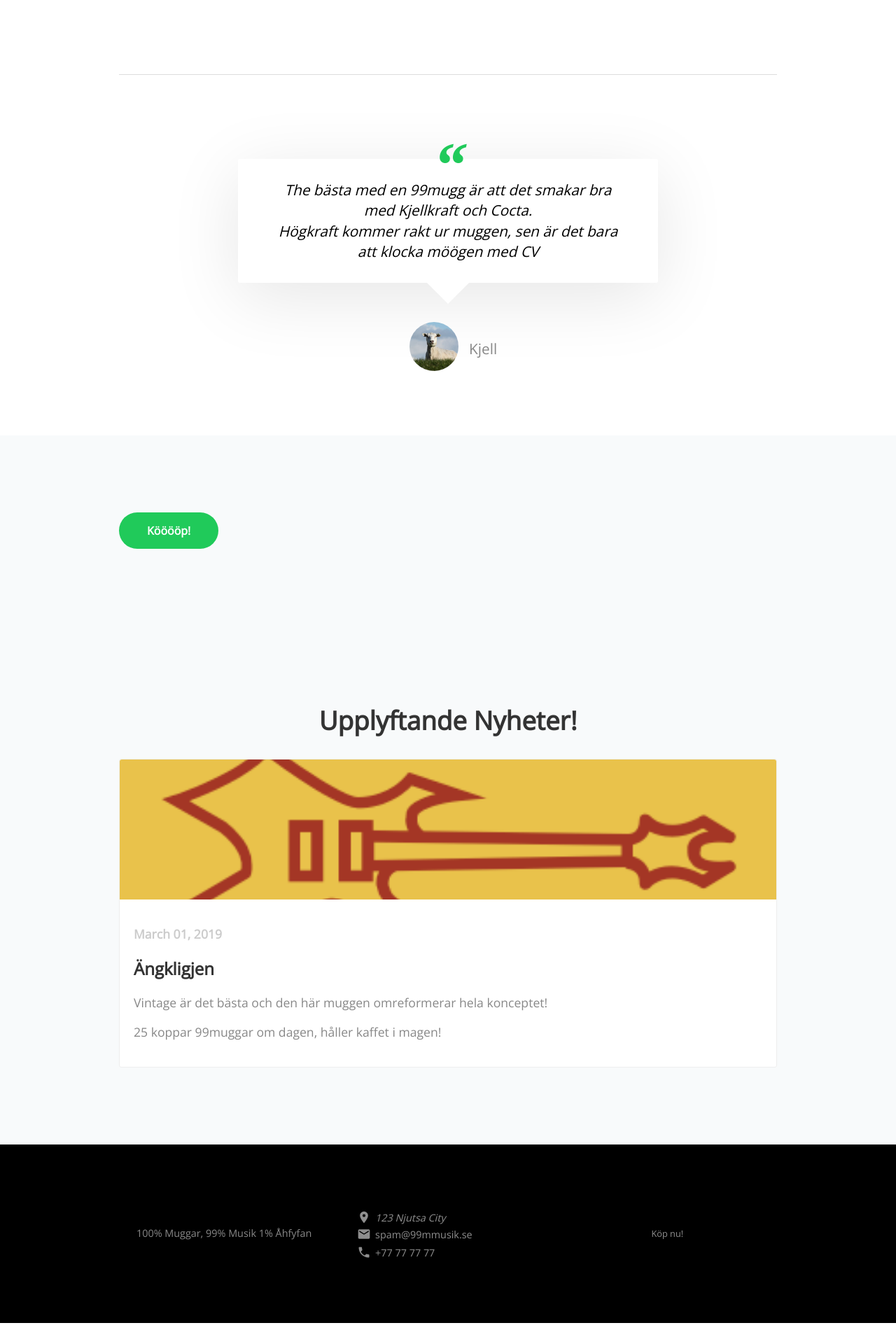
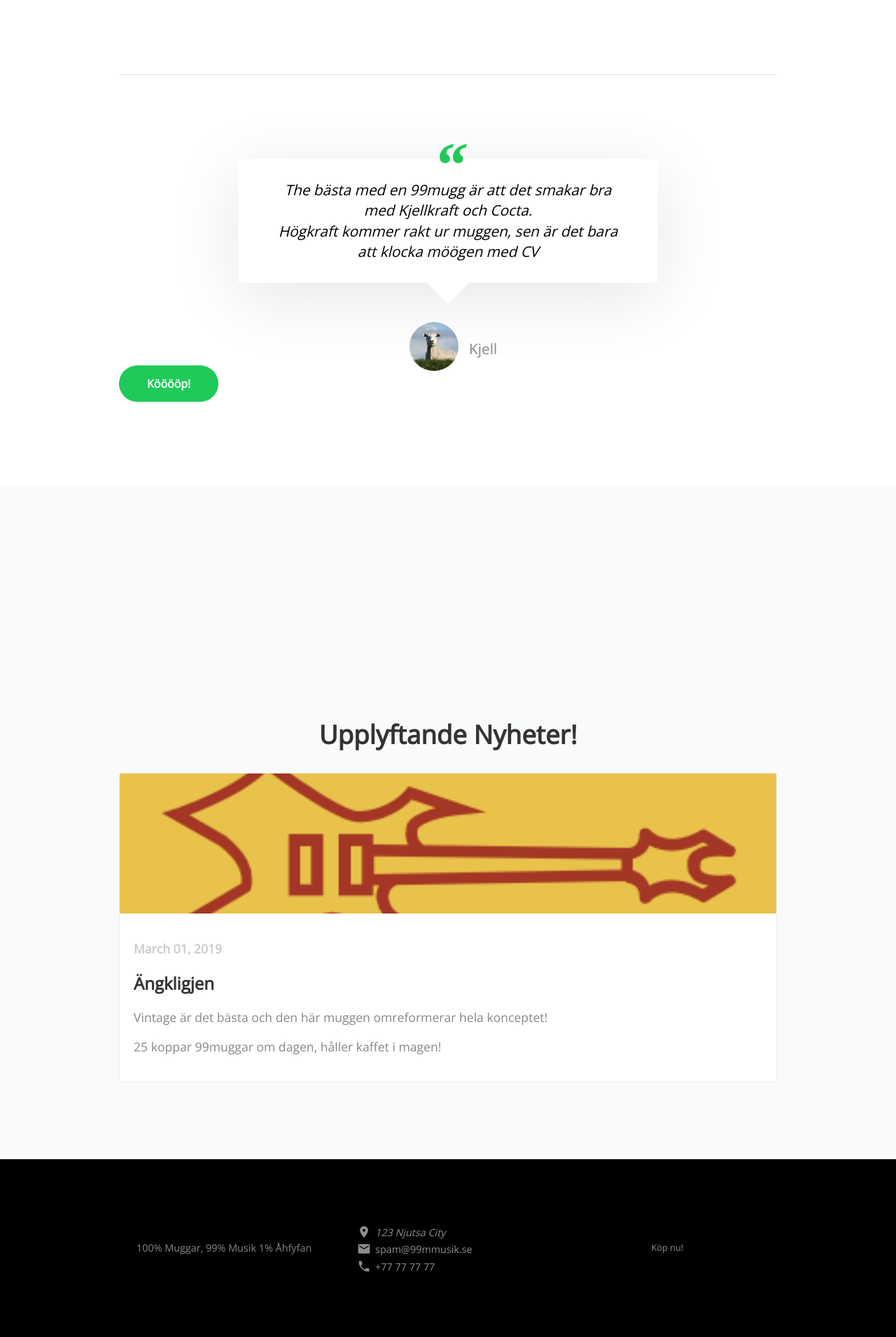
Before and after one commit to Sakrecoer/99mug, a Jekyll site: the page built from index.html, in a window 1280 px wide. Shown: the part 1229-3139 px from the top of the page at 70% size. Built offline with Jekyll 4.4.1, drawn with Linux system fonts in a browser that asks for light colours; nearby versions of some CDN libraries.

Commit message:
Updated 'index.html' via CloudCannon

```diff
--- a/index.html
+++ b/index.html
@@ -75,15 +75,16 @@ image-logo:
 				<span class="image"><img class="editable" src="/images/wooly.jpg" alt="Wooly" href="https://docs.google.com/spreadsheets/d/1g5QKexpv68kXMt5pkM1ywvVC2FjjuzwHeVeYewBYYDw/edit?usp=sharing" /></span>
 				<span class="author editable" href="https://docs.google.com/spreadsheets/d/1g5QKexpv68kXMt5pkM1ywvVC2FjjuzwHeVeYewBYYDw/edit?usp=sharing">Kjell</span>
 			</p>
+			<div class="button">
+			    <a href="https://docs.google.com/spreadsheets/d/1g5QKexpv68kXMt5pkM1ywvVC2FjjuzwHeVeYewBYYDw/edit?usp=sharing" class="editable">Kööööp!</a>
+		    </div>
 		</div>
 	</blockquote>
 </div>
 
 <div class="darker">
 	<div class="container">
-		<div class="button">
-			<a href="https://docs.google.com/spreadsheets/d/1g5QKexpv68kXMt5pkM1ywvVC2FjjuzwHeVeYewBYYDw/edit?usp=sharing" class="editable">Kööööp!</a>
-		</div>
+
 	</div>
 </div>
 
```
